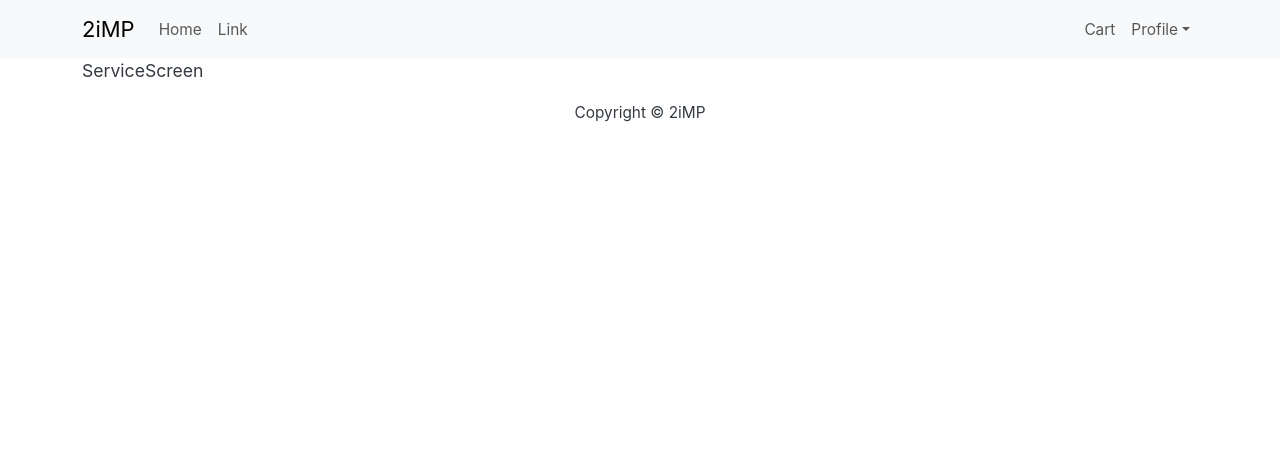
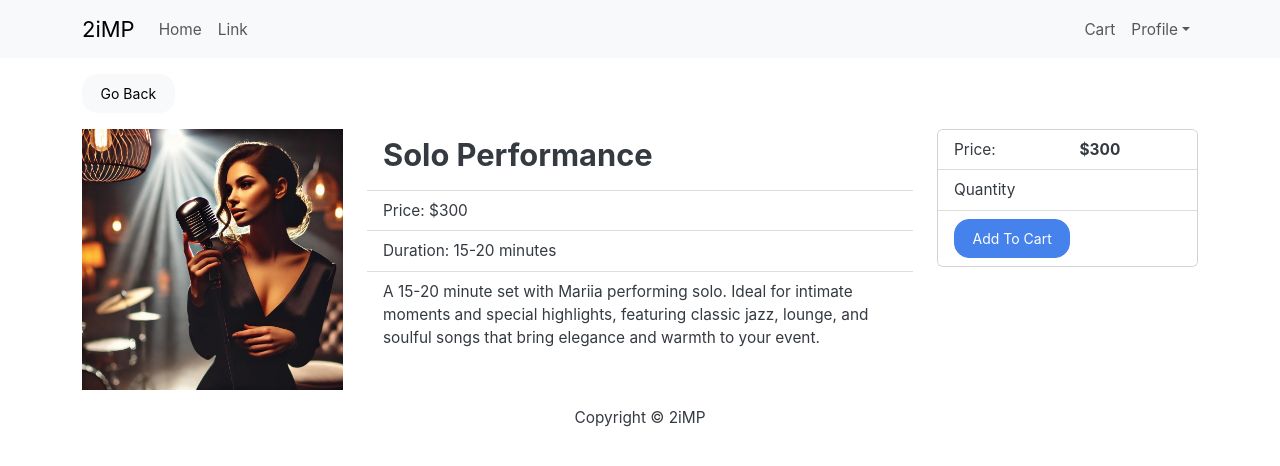
Before and after one commit to mariiapdavey/MyShop, a React (Create React App) app in the folder frontend/: page /service/1 in a window 1280 px wide. Shown: the top 466 px of the page. Built offline with nearby package versions, Linux system fonts and the light colour scheme.

Commit message:
Built ServiceScreen; fixed typo in products.js

```diff
--- a/frontend/src/products.js
+++ b/frontend/src/products.js
@@ -83,7 +83,7 @@ const products = {
           "Travel back to the golden age of jazz and funk with Mariia’s renditions of 70s and 80s classics, delivering a funky and groovy experience for events with a retro theme.",
         duration: "2 hours",
         price: 700,
-        image: "images/golden_groove.jpg",
+        image: "/images/golden_groove.jpg",
       },
       {
         _id: "104",
--- a/frontend/src/screens/ServiceScreen.js
+++ b/frontend/src/screens/ServiceScreen.js
@@ -1,8 +1,77 @@
 import React from 'react'
+import { useParams, Link } from 'react-router-dom'
+import {Row, Col, Image, Card, Button, ListGroup, ListGroupItem } from 'react-bootstrap'
+import products from '../products'
 
 const ServiceScreen = () => {
+  const params = useParams();
+
+  const product =
+    products.services.find((p) => p._id === params.id) ||
+    products.events.find((e) => e._id === params.id);
+
+    if (!product) {
+      return <h2>Service not found</h2>;
+    }
+
+
   return (
-    <div>ServiceScreen</div>
+    <>
+      <Link className='btn btn-light my-3' to='/'>
+        Go Back
+      </Link>
+      <Row>
+        <Col md={3}>
+          <Image src={product.image} alt={product.name} fluid />
+        </Col>
+
+
+        <Col md={6}>
+          <ListGroup variant='flush'>
+            <ListGroup.Item>
+              <h3>{product.name}</h3>
+            </ListGroup.Item>
+            <ListGroup.Item>Price: ${product.price}</ListGroup.Item>
+            <ListGroup.Item>Duration: {product.duration}</ListGroup.Item>
+            <ListGroupItem>{product.description}</ListGroupItem>
+          </ListGroup>
+        </Col>
+
+
+        <Col>
+          <Card>
+            <ListGroup variant='flush'>
+              <ListGroup.Item>
+                <Row>
+                  <Col>Price:</Col>
+                  <Col>
+                    <strong>${product.price}</strong>
+                  </Col>
+                </Row>
+              </ListGroup.Item>
+
+              <ListGroup.Item>
+                <Row>
+                  <Col> Quantity </Col>
+                </Row>
+              </ListGroup.Item>
+
+              <ListGroup.Item>
+                <Button
+                  className='btn-block'
+                  type='button'
+                >
+                  Add To Cart
+                </Button>
+              </ListGroup.Item>
+
+            </ListGroup>
+          </Card>
+        </Col>
+
+
+      </Row>
+    </>
   )
 }
 
```
